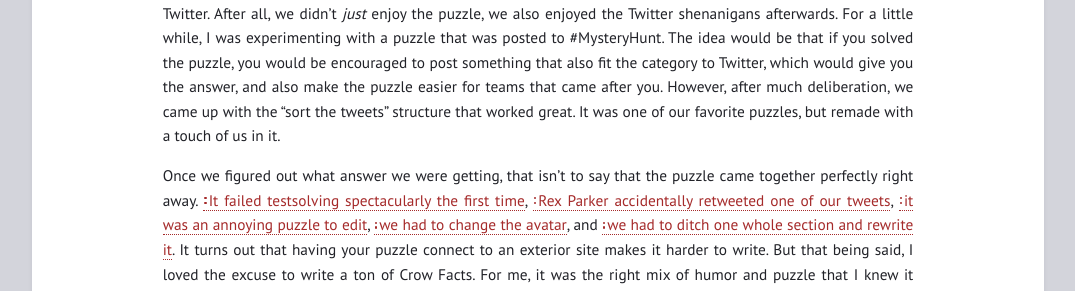
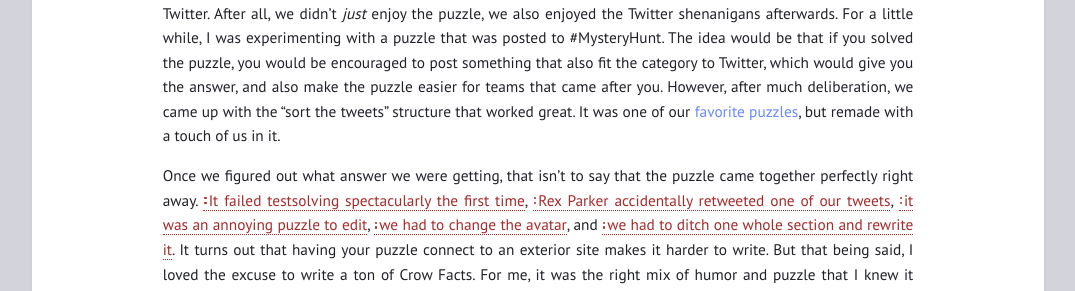
Before and after one commit to imperiosaur/cutemagestower, a Jekyll site: the page built from _posts/2023-12-25-crow facts.md, in a window 1280 px wide and 900 px high, scrolled down 3747 px. Shown: the part 256-547 px from the top of the window, without its empty margins (102-1177 px from the left). Built offline with Jekyll 4.4.1, drawn with Linux system fonts in a browser that asks for light colours; part of the change alters nothing that is shown.

```diff
--- a/_posts/2023-12-25-crow facts.md
+++ b/_posts/2023-12-25-crow facts.md
@@ -79,7 +79,7 @@ In the January/February phase there was lots of excitement about writing Hunt, a
 
 Ben contacted me during this time about the Crow Facts sequel. See, [:he had an idea](#WXYZ). Ben is a huge fan of Mystery Science Theater 3000. He was really excited about the new series that had just recently been made and had made a cosplay of the main non-puppet character. In MST3K, one of the puppets is named Crow T. Robot. What if, instead of the Crow Facts sequel being about the bird crows, it was about Crow T. Robot? Ben even had the perfect hook into the show that we should use – in the very first episode, Jonah performs a rap about different mythical monsters and what countries they come from. Since the original puzzle made crows seem like scary monsters, this seemed appropriate. However, we still weren’t done. After all, we didn’t just want to remake Crow Facts with a different endgame – we wanted to put our own spin on it.
 
-After thinking for a bit, we realized that the way we would really make it our own was to add something involving Twitter. After all, we didn’t _just_ enjoy the puzzle, we also enjoyed the Twitter shenanigans afterwards. For a little while, I was experimenting with a puzzle that was posted to #MysteryHunt. The idea would be that if you solved the puzzle, you would be encouraged to post something that also fit the category to Twitter, which would give you the answer, and also make the puzzle easier for teams that came after you. However, after much deliberation, we came up with the “sort the tweets” structure that worked great. It was one of our favorite puzzles, but remade with a touch of us in it.
+After thinking for a bit, we realized that the way we would really make it our own was to add something involving Twitter. After all, we didn’t _just_ enjoy the puzzle, we also enjoyed the Twitter shenanigans afterwards. For a little while, I was experimenting with a puzzle that was posted to #MysteryHunt. The idea would be that if you solved the puzzle, you would be encouraged to post something that also fit the category to Twitter, which would give you the answer, and also make the puzzle easier for teams that came after you. However, after much deliberation, we came up with the “sort the tweets” structure that worked great. It was one of our [favorite puzzles](http://puzzles.mit.edu/2022/puzzle/crow-facts-3000/), but remade with a touch of us in it.
 
 Once we figured out what answer we were getting, that isn’t to say that the puzzle came together perfectly right away. [:It failed testsolving spectacularly the first time](#FirstFail), [:Rex Parker accidentally retweeted one of our tweets](#RexParker), [:it was an annoying puzzle to edit](#EditingTweets), [:we had to change the avatar](#CrowAvatar), and [:we had to ditch one whole section and rewrite it](#Werewolf). It turns out that having your puzzle connect to an exterior site makes it harder to write. But that being said, I loved the excuse to write a ton of Crow Facts. For me, it was the right mix of humor and puzzle that I knew it would be a good time for solvers. [:Shame it was placed last.](#PlacedLast)
 
```
